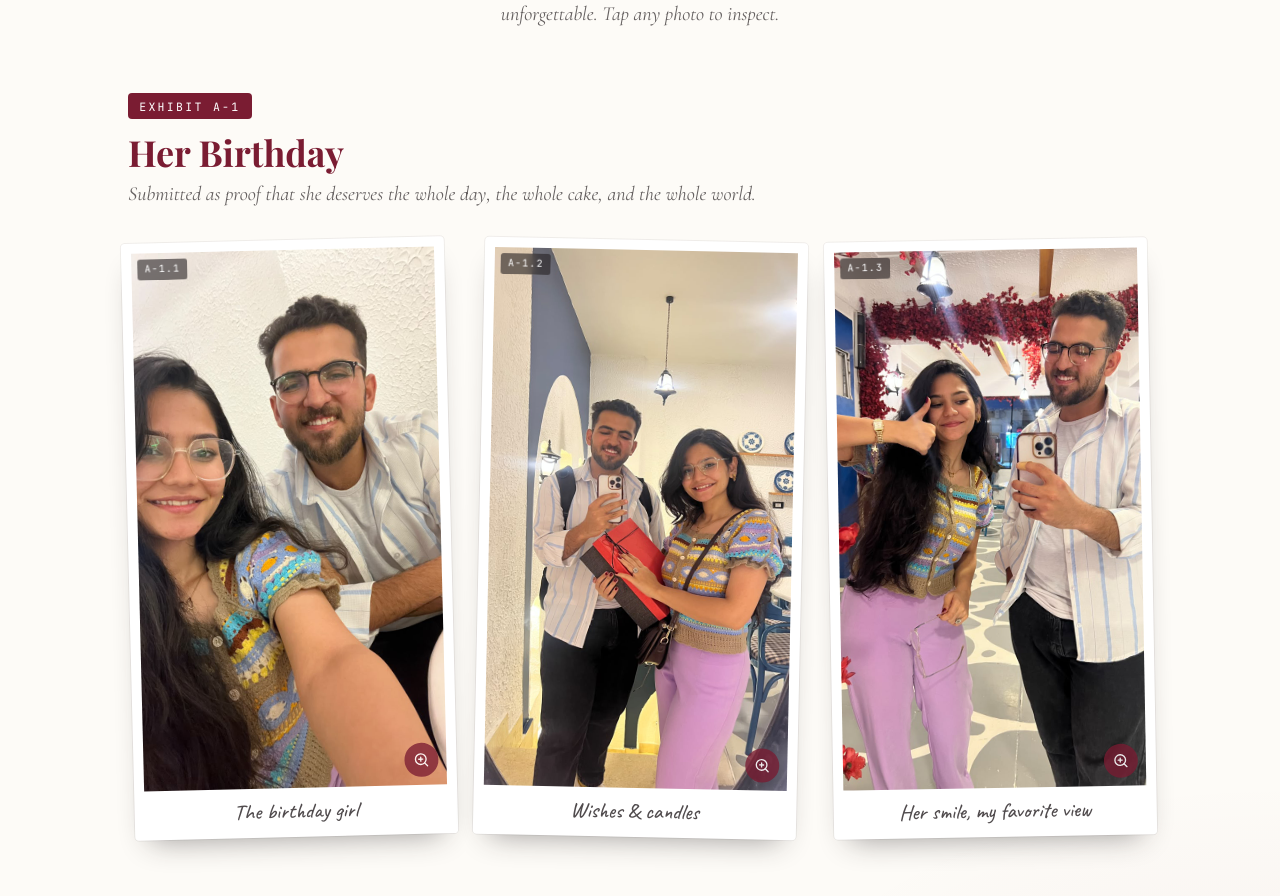
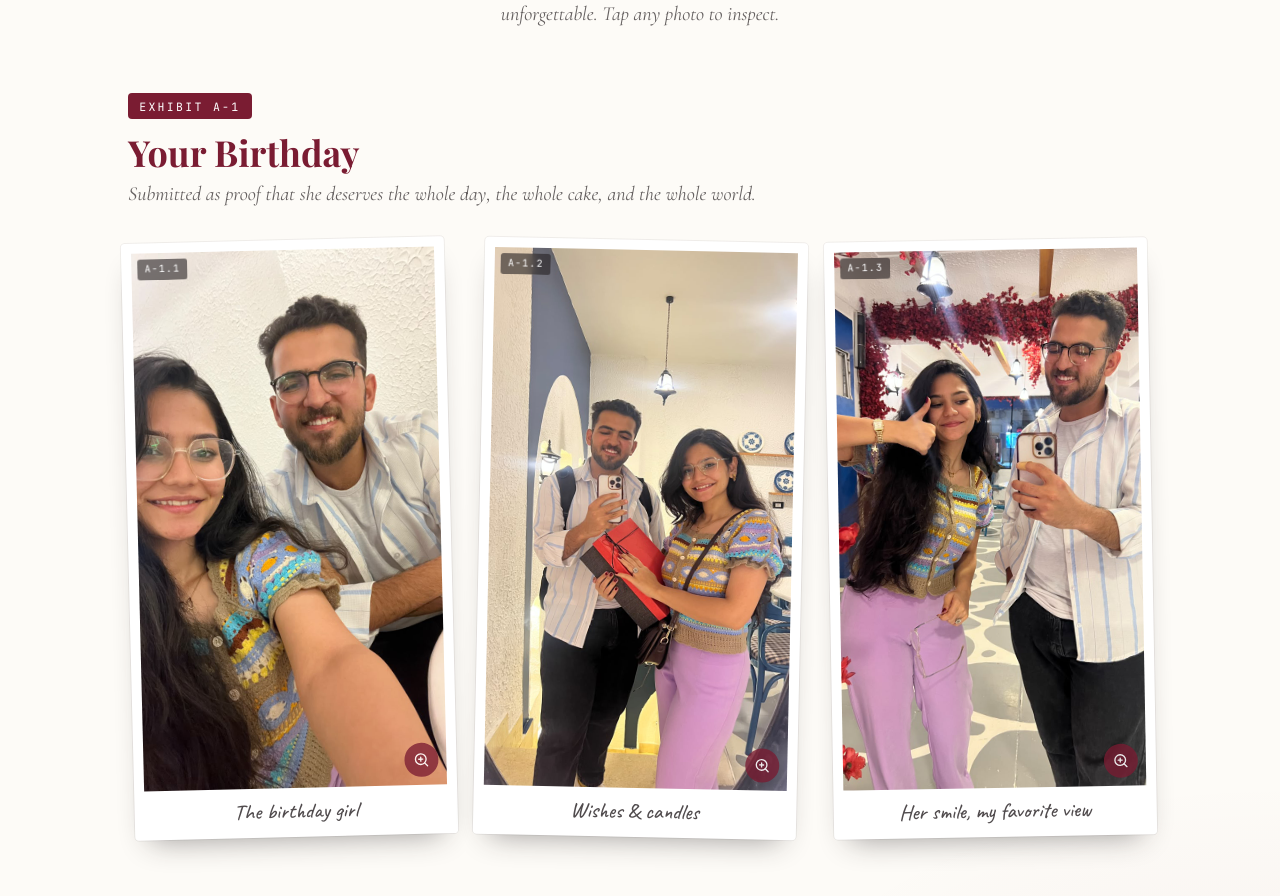
Before and after one commit to GeorgeRead124/new, a plain HTML site: page index.html in a window 1280 px wide. Shown: the part 1285-2181 px from the top of the page. Drawn offline with nearby package versions, Linux system fonts and the light colour scheme; a web font is replaced by a local one.

Commit message:
Update index.html

```diff
--- a/index.html
+++ b/index.html
@@ -614,7 +614,7 @@
 
     const EXHIBITS = [
       {
-        id: 'A-1', title: 'Her Birthday',
+        id: 'A-1', title: 'Your Birthday',
         blurb: 'Submitted as proof that she deserves the whole day, the whole cake, and the whole world.',
         grid: 'grid-cols-2 md:grid-cols-3',
         photos: [
```
